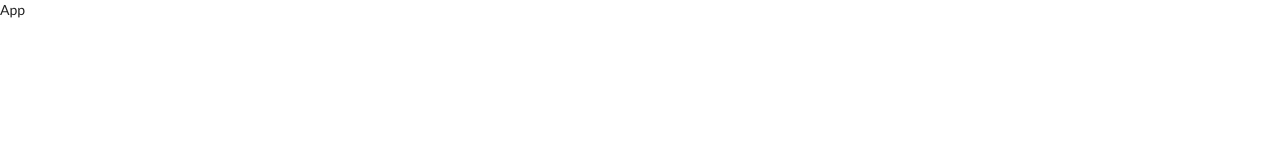
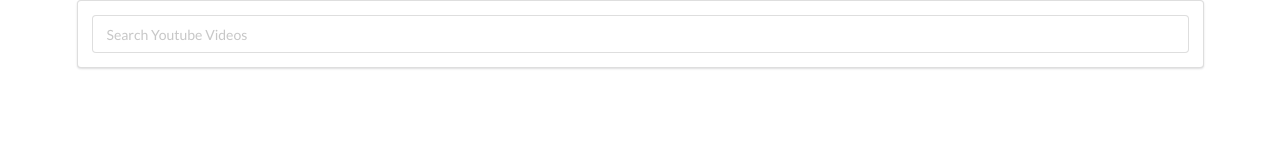
Before and after one commit to dvadz/react_videos_func, a React (Create React App) app: page / in a window 1280 px wide. Shown: the top 160 px of the page. Built offline with nearby package versions, Linux system fonts and the light colour scheme.

Commit message:
Created SearchBar with text input

```diff
--- a/src/components/App.js
+++ b/src/components/App.js
@@ -1,7 +1,12 @@
 import React from "react";
+import SearchBar from "./SearchBar";
 
 const App = () => {
-  return <div>App</div>;
+  return (
+    <div className='ui container'>
+      <SearchBar />
+    </div>
+  );
 };
 
 export default App;
--- /dev/null
+++ b/src/components/SearchBar.js
@@ -0,0 +1,15 @@
+import React from "react";
+
+const SearchBar = () => {
+  return (
+    <div className='ui segment'>
+      <form className='ui form'>
+        <div>
+          <input type='text' placeholder='Search Youtube Videos'></input>
+        </div>
+      </form>
+    </div>
+  );
+};
+
+export default SearchBar;
```
